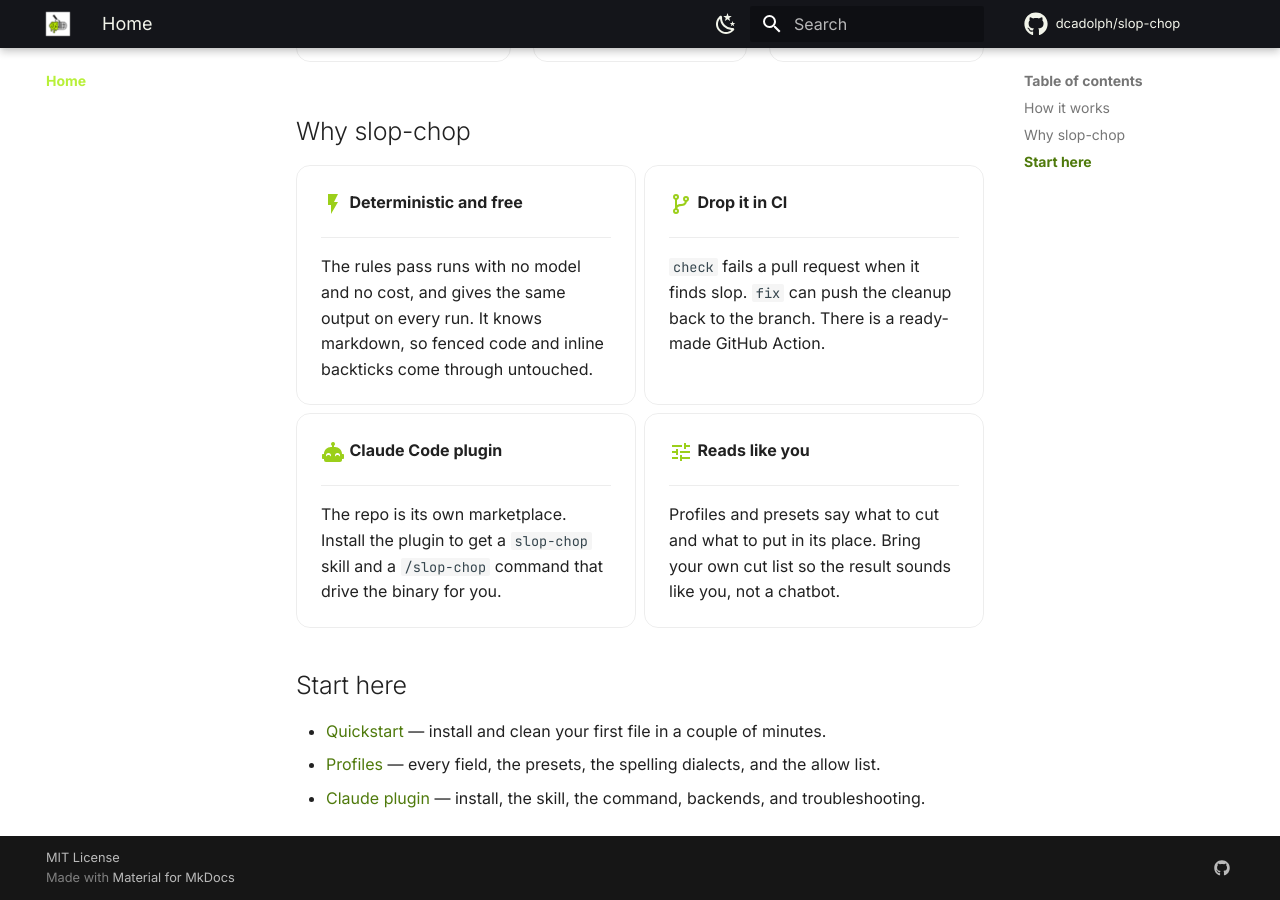
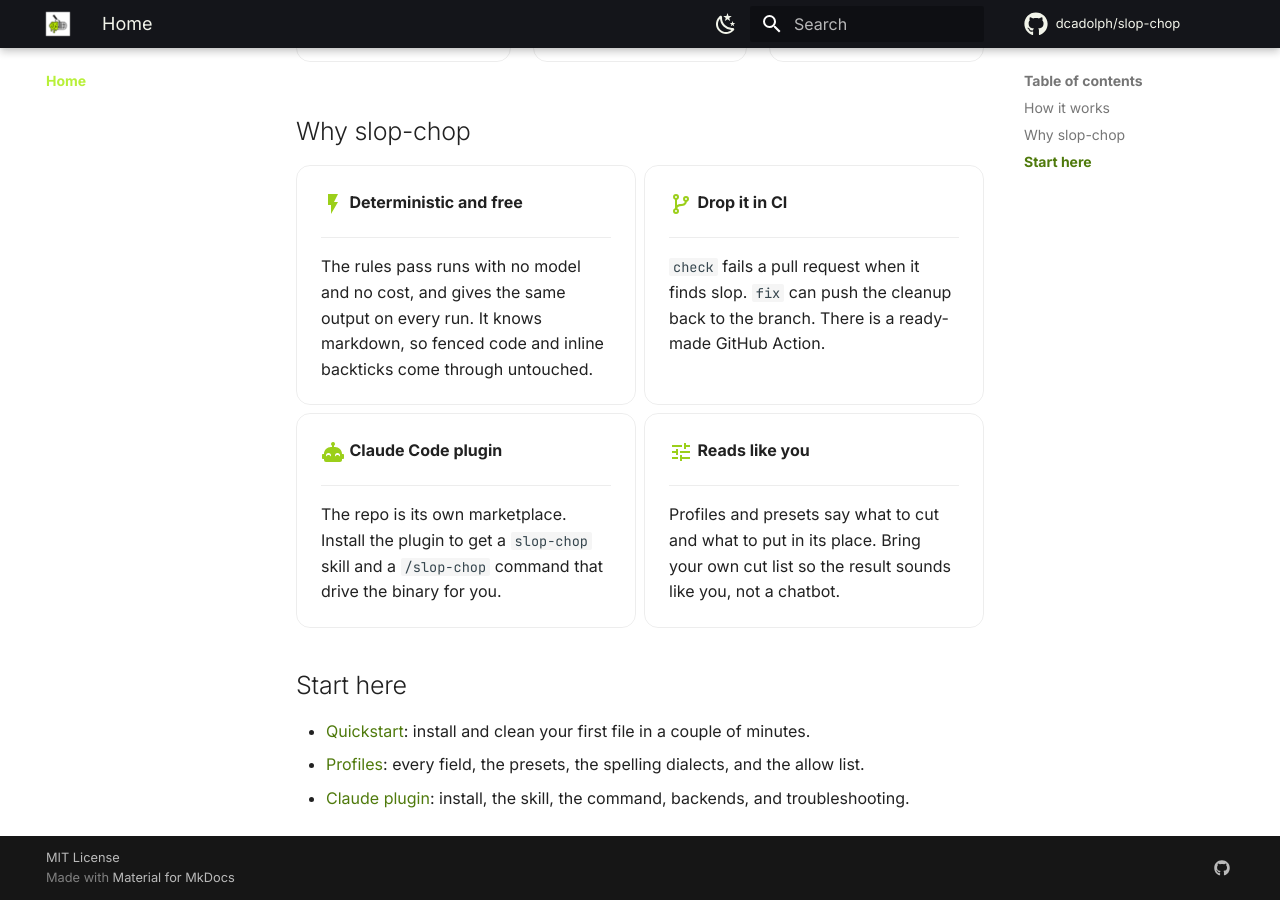
Before and after one commit to dcadolph/slop-chop, an MkDocs documentation site: the page built from docs/README.md, in a window 1280 px wide and 900 px high, scrolled down 1682 px. Built offline with MkDocs 1.6.1 and Material for MkDocs 9.7.7, drawn with Linux system fonts in a browser that asks for light colours; comment, search, counter and statistics services are not loaded.

```diff
--- a/docs/README.md
+++ b/docs/README.md
@@ -74,6 +74,6 @@ brew install dcadolph/tap/slop-chop
 
 ## Start here
 
-- [Quickstart](quickstart.md) — install and clean your first file in a couple of minutes.
-- [Profiles](PROFILE.md) — every field, the presets, the spelling dialects, and the allow list.
-- [Claude plugin](PLUGIN.md) — install, the skill, the command, backends, and troubleshooting.
+- [Quickstart](quickstart.md): install and clean your first file in a couple of minutes.
+- [Profiles](PROFILE.md): every field, the presets, the spelling dialects, and the allow list.
+- [Claude plugin](PLUGIN.md): install, the skill, the command, backends, and troubleshooting.
```
Also changed, not shown: docs/quickstart.md (+2 -2 lines).
